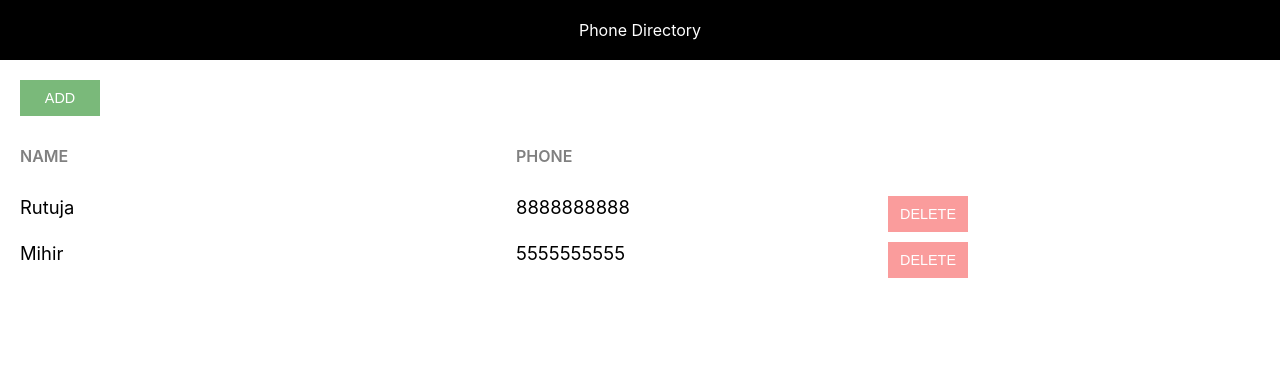
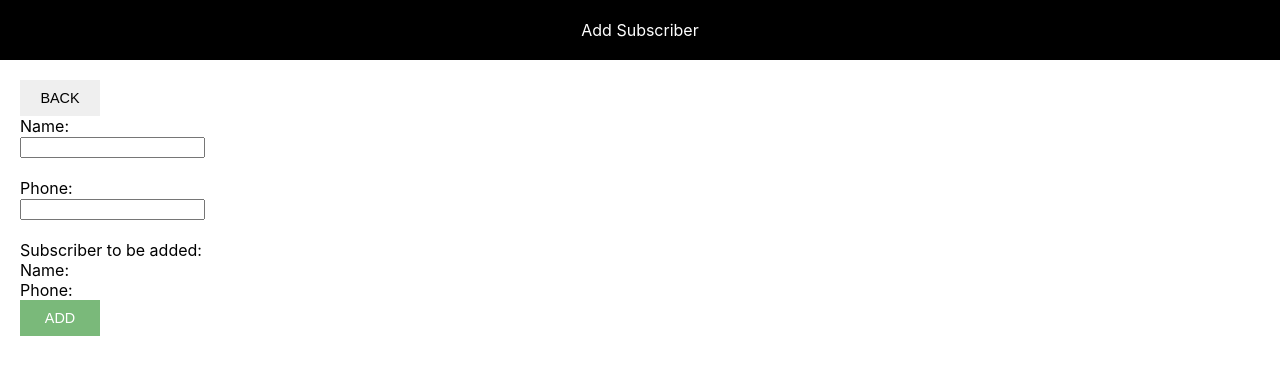
Before and after one commit to Rutuja0699/phone-directory, a React (Create React App) app: page / in a window 1280 px wide. Shown: the top 374 px of the page. Built offline with nearby package versions, Linux system fonts and the light colour scheme.

Commit message:
Added ‘AddSubscriber’ component

```diff
--- /dev/null
+++ b/src/AddSubscriber.css
@@ -0,0 +1,36 @@
+.subscriber-form {
+    margin-top: 30px;
+}
+
+.label-control {
+    color: #808080;
+    font-size: 1.15rem;
+    margin-right: 15px;
+}
+
+.input-control {
+    width: 300px;
+    min-width: 100px;
+    padding: 10px 15px;
+    display: inline-block;
+    border: 1px solid #ccc;
+    border-radius: 5px;
+    box-sizing: border-box;
+    font-size: 0.9rem;
+    outline: none;
+}
+
+.subscriber-info-container {
+    font-size: 1rem;
+    margin-right: 10px;
+    margin-bottom: 20px;
+}
+
+.subscriber-to-add-heading {
+    color: #0a4f75;
+    font-weight: 600;
+}
+
+.subscriber-info {
+    color: #808080;
+}
--- /dev/null
+++ b/src/AddSubscriber.js
@@ -0,0 +1,34 @@
+import React, { Component } from 'react';
+import Header from './Header'
+import './AddSubscriber'
+
+class AddSubscriber extends Component {
+    render() {
+        return (
+            <div>
+                <Header heading="Add Subscriber" />
+                <div className="component-body-container">
+                    <button className="custom-btn">Back</button>
+
+                   <form className='subscriber-form'>
+                   <label htmlFor="name" className="label-control">Name: </label><br/>
+                        <input id="name" type="text" className="input-control" name="name"/><br/><br/>
+                        <label htmlFor="phone" className="label-control">Phone: </label><br/>
+                        <input id="phone" type="text" className="input-control" name="phone"/><br/><br/>
+
+                        <div className="subscriber-info-container">
+                            <span className="subscriber-to-add-heading">Subscriber to be added: </span><br/>
+                            <span className="subscriber-info">Name: </span><br/>
+                            <span className="subscriber-info">Phone: </span><br/>
+                        </div>
+
+                        <button type="submit" className="custom-btn add-btn">Add</button>
+                    </form>
+
+                </div>
+            </div>
+        )
+    }
+}
+
+export default AddSubscriber;
--- a/src/App.css
+++ b/src/App.css
@@ -13,10 +13,7 @@
     outline: none;
 }
 
-.add-btn {
-    background: #7ab97a;
-    color: #fff;
-}
+
 
 .delete-btn {
     background: #fa9c9c;
--- /dev/null
+++ b/src/common.css
@@ -0,0 +1,19 @@
+.add-btn {
+    background: #7ab97a;
+    color: #fff;
+}
+
+.component-body-container {
+    padding: 20px;
+}
+
+.custom-btn {
+    padding: 10px;
+    border: none;
+    margin-right: 10px;
+    text-transform: uppercase;
+    width: 80px;
+    font-size: 0.9rem;
+    cursor: pointer;
+    outline: none;
+}
--- a/src/index.js
+++ b/src/index.js
@@ -3,13 +3,15 @@
 import './index.css';
 import App from './App';
 import reportWebVitals from './reportWebVitals';
+import AddSubscriber from './AddSubscriber'
+import './common.css'
+
 
 ReactDOM.render(
-  <React.StrictMode>
-    <App />
-  </React.StrictMode>,
+  <AddSubscriber/>,
   document.getElementById('root')
 );
+
 
 // If you want to start measuring performance in your app, pass a function
 // to log results (for example: reportWebVitals(console.log))
```
